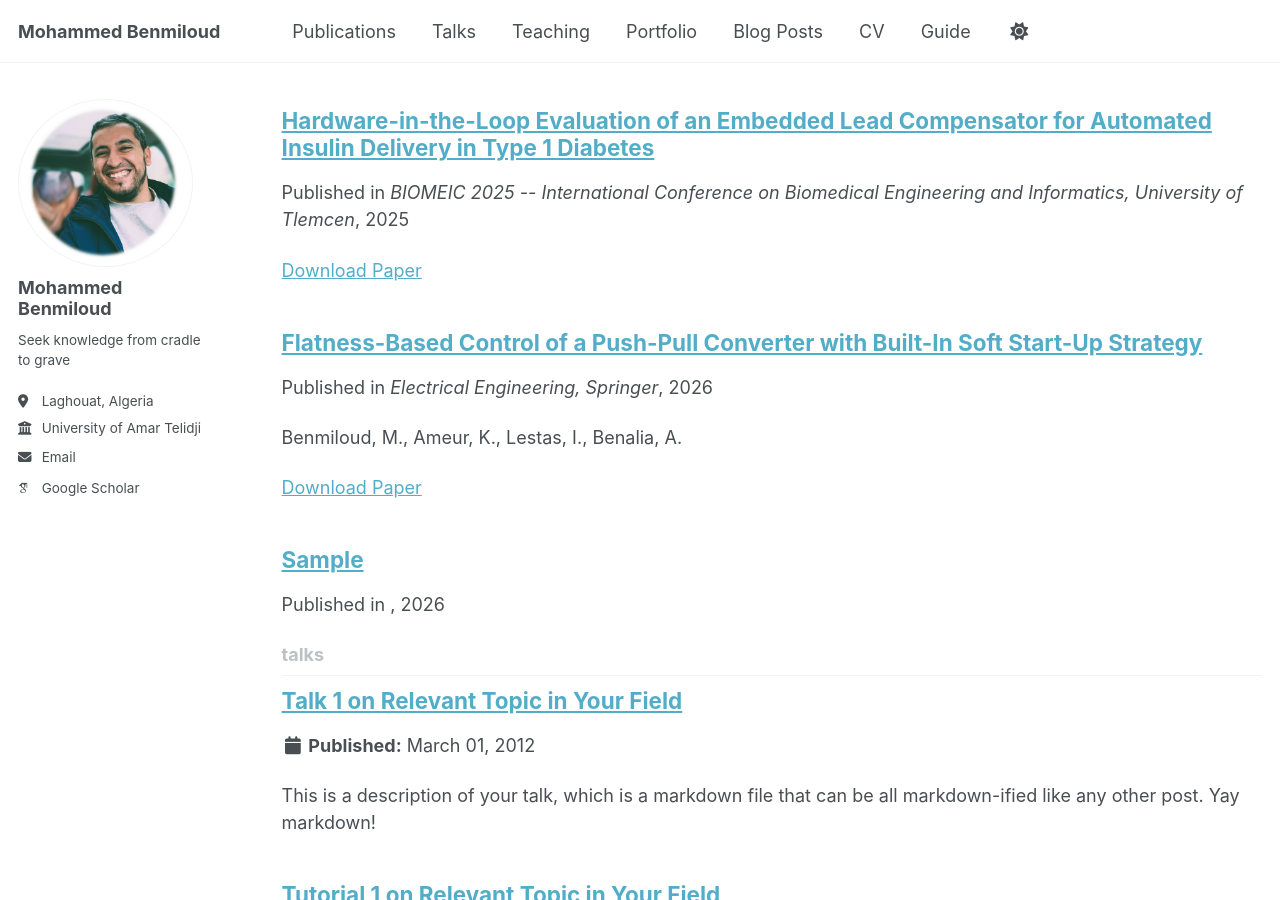
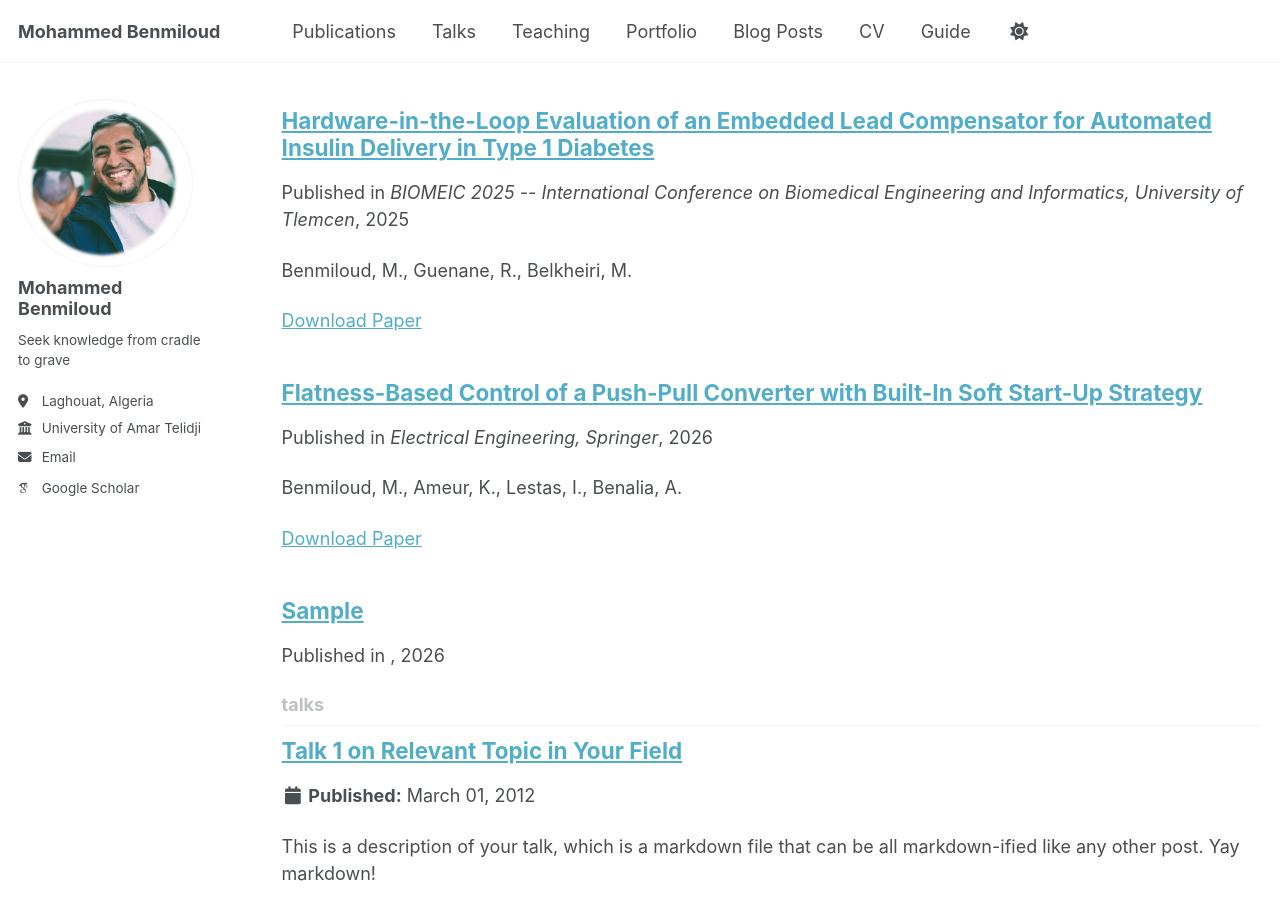
Before and after one commit to medbenmiloud/medbenmiloud.github.io, a Jekyll site: the page built from _pages/collection-archive.html, in a window 1280 px wide and 900 px high, scrolled down 3539 px. Built offline with Jekyll 4.4.1, drawn with Linux system fonts in a browser that asks for light colours; some web fonts are replaced; a script bundle is joined from its source files by our own code; library files that are not in the unit come from our copies.

Commit message:
Update 2025-02-03-hil-insulin-delivery-diabetes.md

```diff
--- a/_publications/2025-02-03-hil-insulin-delivery-diabetes.md
+++ b/_publications/2025-02-03-hil-insulin-delivery-diabetes.md
@@ -7,6 +7,7 @@ date: 2025-02-03
 venue: 'BIOMEIC 2025 -- International Conference on Biomedical Engineering and Informatics, University of Tlemcen'
 featured: true
 paperurl: 'https://gbm.univ-tlemcen.dz/conferences/BIOMEIC2025/BIOMEIC2025.html'
+excerpt: 'Benmiloud, M., Guenane, R., Belkheiri, M.'
 header:
   teaser: "HILinsulin.png"
 ---
```
